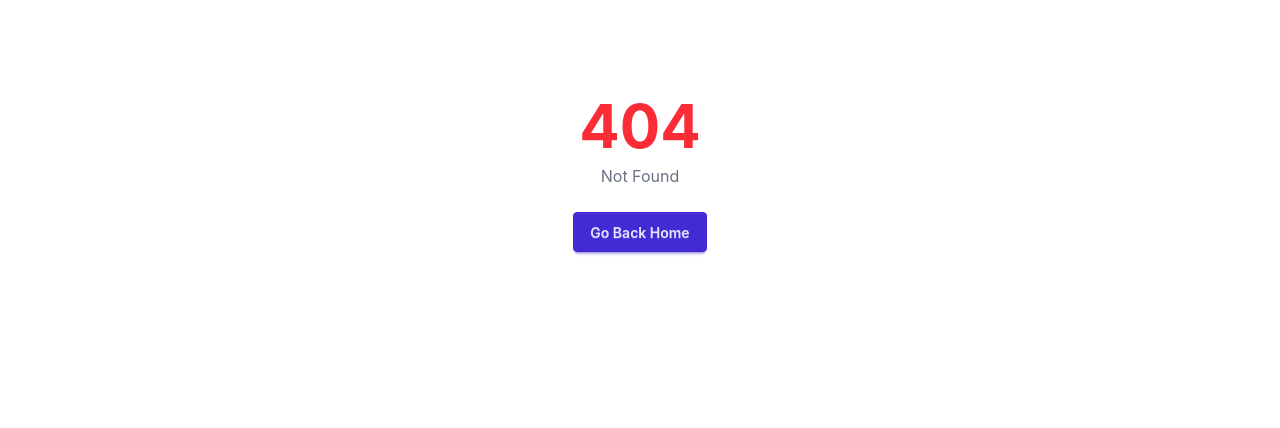
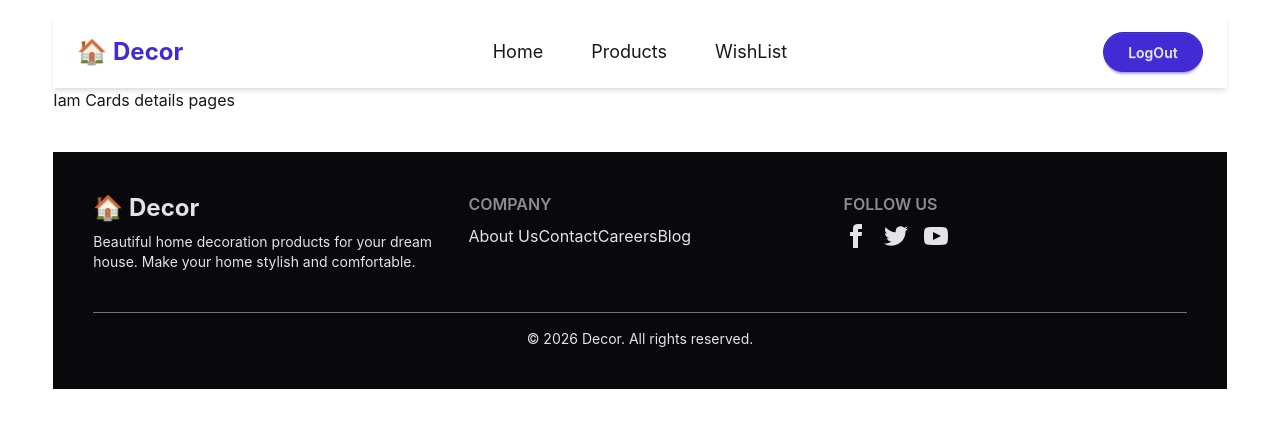
Before and after one commit to asik247/home-decore-react, a React (Vite) app: page /details/1 in a window 1280 px wide. Before the commit this address had no page. Shown: the top 428 px of the page. Built offline with nearby package versions, Linux system fonts and the light colour scheme.

Commit message:
details page implemetn

```diff
--- /dev/null
+++ b/src/Pages/Details.jsx
@@ -0,0 +1,11 @@
+import React from 'react';
+
+const Details = () => {
+    return (
+        <div>
+            <h1>Iam Cards details pages</h1>
+        </div>
+    );
+};
+
+export default Details;
--- a/src/Pages/Home.jsx
+++ b/src/Pages/Home.jsx
@@ -1,5 +1,5 @@
 import React from 'react';
-import { useLoaderData } from 'react-router';
+import { NavLink, useLoaderData } from 'react-router';
 
 const Home = () => {
     const allFurniture = useLoaderData();
@@ -22,6 +22,11 @@ const Home = () => {
                             <p className="text-gray-600 mb-4">{item.description || 'Nice quality furniture for your home.'}</p>
                             <p className="text-lg font-bold text-blue-600">${item.price}</p>
                         </div>
+                        <div className='flex justify-center items-center mb-4'>
+                            <NavLink to={`/details/${item.id}`}>
+                                <button className='btn btn-secondary'>View Details</button>
+                            </NavLink>
+                        </div>
                     </div>
                 ))}
             </div>
--- a/src/Routes/Routes.jsx
+++ b/src/Routes/Routes.jsx
@@ -4,6 +4,7 @@ import Home from "../Pages/Home";
 import Products from "../Pages/Products";
 import WhisList from "../Pages/WhisList";
 import ErrorPage from "../Pages/ErrorPage";
+import Details from "../Pages/Details";
 
  const router = createBrowserRouter([
     {
@@ -17,6 +18,10 @@ import ErrorPage from "../Pages/ErrorPage";
             {path:'products',Component:Products},
             {path:'whistList',Component:WhisList},
             // {path:'*',element:<h1>404 page not found</h1>}
+            {
+                path:'/details/:id',
+                Component:Details
+            }
         ]
     }
 ])
```
